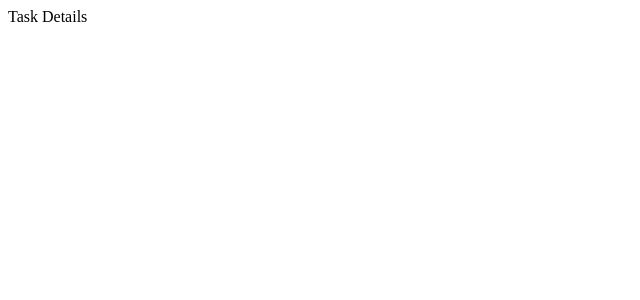
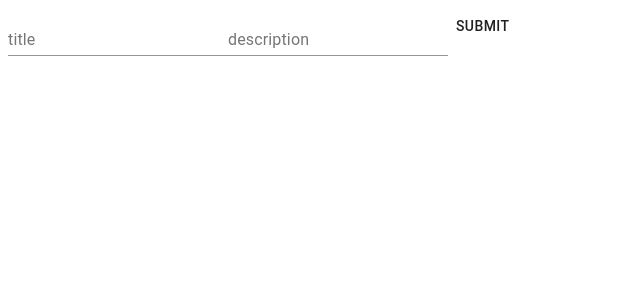
Before and after one commit to bert-bae/geckos, a React (Create React App) app in the folder packages/client/: page / in a window 1280 px wide. Shown: the top 300 px of the page, without its empty margins (0-640 px from the left). Built offline with nearby package versions, Linux system fonts and the light colour scheme.

Commit message:
Create dummy page for submitting new tasks

```diff
--- a/packages/client/package.json
+++ b/packages/client/package.json
@@ -41,7 +41,11 @@
   },
   "devDependencies": {
     "@graphql-codegen/cli": "^1.20.0",
+    "@graphql-codegen/import-types-preset": "^1.18.1",
+    "@graphql-codegen/near-operation-file-preset": "^1.17.13",
     "@graphql-codegen/typescript": "^1.20.0",
+    "@graphql-codegen/typescript-operations": "^1.17.13",
+    "@graphql-codegen/typescript-react-apollo": "^2.2.1",
     "@storybook/addon-actions": "^6.1.10",
     "@storybook/addon-essentials": "^6.1.10",
     "@storybook/addon-links": "^6.1.10",
--- a/packages/client/src/app.tsx
+++ b/packages/client/src/app.tsx
@@ -2,7 +2,6 @@ import React from 'react';
 import { ApolloProvider } from '@apollo/client';
 import { client } from './apollo';
 import TaskPage from 'pages/task';
-import Container from './Container';
 
 function App() {
   return (
--- a/packages/client/src/features/task/task-details/task-details.tsx
+++ b/packages/client/src/features/task/task-details/task-details.tsx
@@ -1,3 +1,53 @@
-const TaskDetails = () => <div>Task Details</div>;
+import React from 'react';
+import Button from '@material-ui/core/Button';
+import TextField from '@material-ui/core/TextField';
+
+// This component is temporary as an example of using the generated hooks
+
+type CreateTaskFormState = {
+  title: string;
+  description: string;
+  tags: string[];
+};
+
+const formInitialState: CreateTaskFormState = {
+  title: '',
+  description: '',
+  tags: []
+};
+
+const TaskDetails = () => {
+  const [formState, setFormState] = React.useState<CreateTaskFormState>(
+    formInitialState
+  );
+
+  const handleFormChange = (event: React.ChangeEvent<HTMLInputElement>) =>
+    setFormState((prevFormState) => ({
+      ...prevFormState,
+      [event.target.name]: event.target.value
+    }));
+
+  const handleFormSubmit = () => {
+    console.log('Attempting to save the form...');
+  };
+
+  return (
+    <form>
+      <TextField
+        label="title"
+        name="title"
+        onChange={handleFormChange}
+        value={formState.title}
+      />
+      <TextField
+        label="description"
+        name="description"
+        onChange={handleFormChange}
+        value={formState.description}
+      />
+      <Button onClick={handleFormSubmit}>Submit</Button>
+    </form>
+  );
+};
 
 export default TaskDetails;
```
Also changed, not shown: packages/client/codegen.yml (+12 -1 lines), packages/client/src/features/task/queries/get-task.generated.tsx (added, +74 -0 lines), 1 other file (tests, documents, lock files or other folders).
